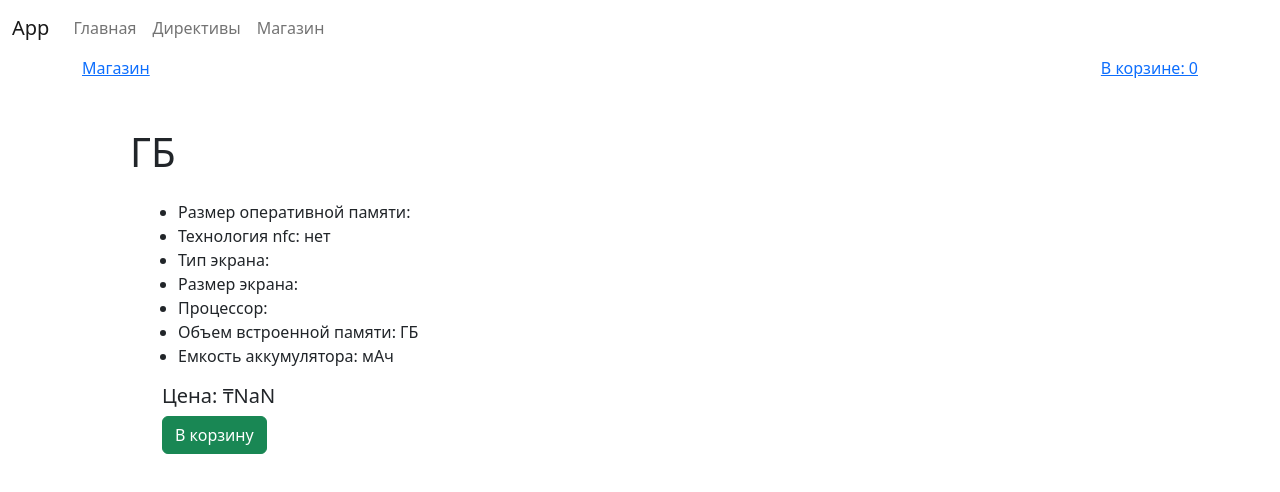
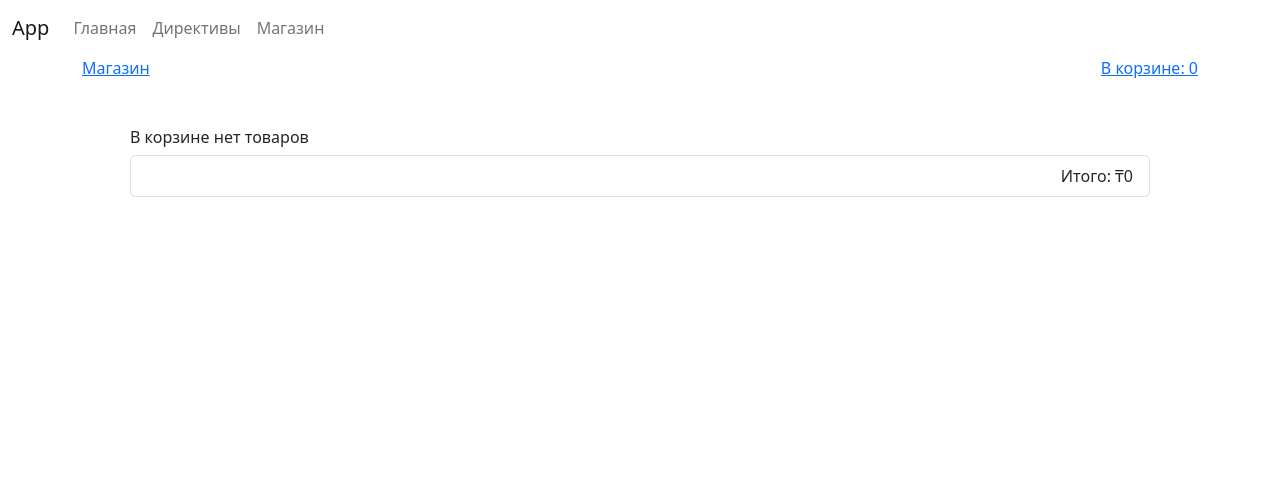
Before and after one commit to aidar-kz/step-jse212-vue, a Vue app: page /shop/cart in a window 1280 px wide. Shown: the top 492 px of the page. Built offline with nearby package versions, Linux system fonts and the light colour scheme; no server answers.

Commit message:
Add cart view

```diff
--- a/package.json
+++ b/package.json
@@ -10,6 +10,7 @@
   },
   "dependencies": {
     "bootstrap": "^5.2.1",
+    "bootstrap-icons": "^1.9.1",
     "pinia": "^2.0.22",
     "vue": "^3.2.37",
     "vue-router": "^4.1.5"
--- a/src/App.vue
+++ b/src/App.vue
@@ -14,4 +14,5 @@ const data = ref({
 
 <style>
 @import 'bootstrap/dist/css/bootstrap.css';
+@import 'bootstrap-icons/font/bootstrap-icons.css';
 </style>
--- a/src/components/ProductCard.vue
+++ b/src/components/ProductCard.vue
@@ -24,7 +24,7 @@ defineProps({
 
       <p class="card-text" v-price="product.price" />
 
-      <button class="btn btn-primary mt-auto align-self-end" @click="store.addToCart({ ...product, quantity: 1 })">В
+      <button class="btn btn-primary mt-auto align-self-end" @click="store.addToCart(product)">В
         корзину</button>
     </div>
   </div>
--- a/src/routes/router.js
+++ b/src/routes/router.js
@@ -20,6 +20,11 @@ const routes = [
         name: "product-view",
         component: () => import("@/views/shop/ProductView.vue"),
       },
+      {
+        path: "cart",
+        name: "cart-view",
+        component: () => import("@/views/shop/CartView.vue"),
+      },
     ],
   },
 ];
--- a/src/stores/shopStore.js
+++ b/src/stores/shopStore.js
@@ -10,6 +10,12 @@ export const useShopStore = defineStore("shopStore", {
   getters: {
     cartQuantity() {
       return this.cart.reduce((acc, product) => acc + product.quantity, 0);
+    },
+    cartTotal() {
+      return this.cart.reduce(
+        (acc, product) => acc + product.price * product.quantity,
+        0
+      );
     },
   },
   actions: {
@@ -30,11 +36,20 @@ export const useShopStore = defineStore("shopStore", {
       );
 
       if (index === -1) {
-        this.cart.push(newProduct);
+        this.cart.push({ ...newProduct, quantity: 1 });
       } else {
         this.cart[index].quantity++;
       }
 
+      this.saveCart();
+    },
+    deleteFromCart(productId) {
+      const index = this.cart.findIndex(product => product.id === productId);
+      this.cart.splice(index, 1);
+      this.saveCart();
+    },
+    clearCart() {
+      this.cart = [];
       this.saveCart();
     },
     saveCart() {
--- /dev/null
+++ b/src/views/shop/CartView.vue
@@ -0,0 +1,45 @@
+<script setup>
+import { useShopStore } from "@/stores/shopStore.js";
+
+const store = useShopStore();
+</script>
+
+<template>
+  <div class="container py-5 px-md-5">
+    <h6 v-if="store.cartQuantity === 0">В корзине нет товаров</h6>
+
+    <ul class="list-group">
+      <li v-for="product in store.cart" :key="product.id"
+        class="list-group-item d-flex justify-content-between align-items-center ps-0">
+        <div>
+          <button class="btn btn-text" @click="store.deleteFromCart(product.id)">
+            <i class="bi bi-x"></i>
+          </button>
+          {{ product.brand }} {{ product.model }}
+        </div>
+        <div class="d-flex align-items-center">
+          <span v-price="product.price * product.quantity"></span>
+          <input type="number" min="1" class="form-control ms-2" v-model.number="product.quantity"
+            @change="store.saveCart()">
+        </div>
+      </li>
+
+      <li class="list-group-item text-end">
+        Итого: <span v-price="store.cartTotal"></span>
+      </li>
+    </ul>
+
+    <div class="d-flex justify-content-between mt-3" v-if="store.cartTotal">
+      <button class="btn btn-warning" @click="store.clearCart">Очистить корзину</button>
+
+      <router-link class="btn btn-success" to="/shop/checkout">Оформить заказ</router-link>
+    </div>
+  </div>
+</template>
+
+
+<style lang="scss" scoped>
+input[type="number"] {
+  max-width: 70px;
+}
+</style>
```
Also changed, not shown: 1 other file (tests, documents, lock files or other folders).
